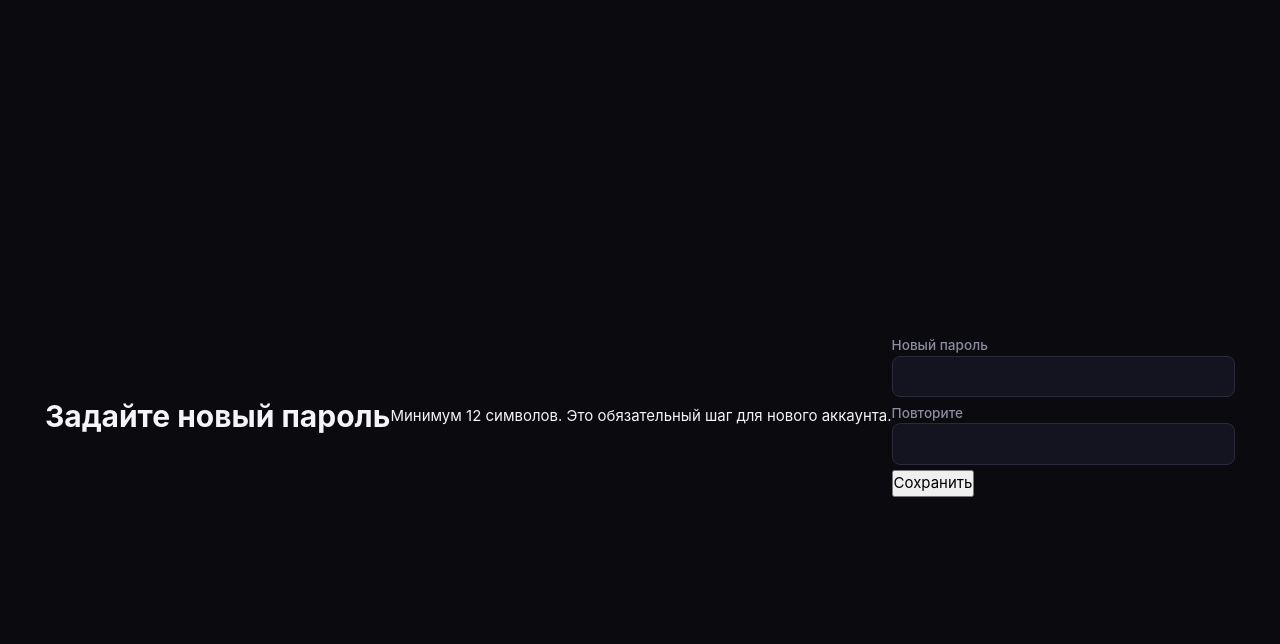
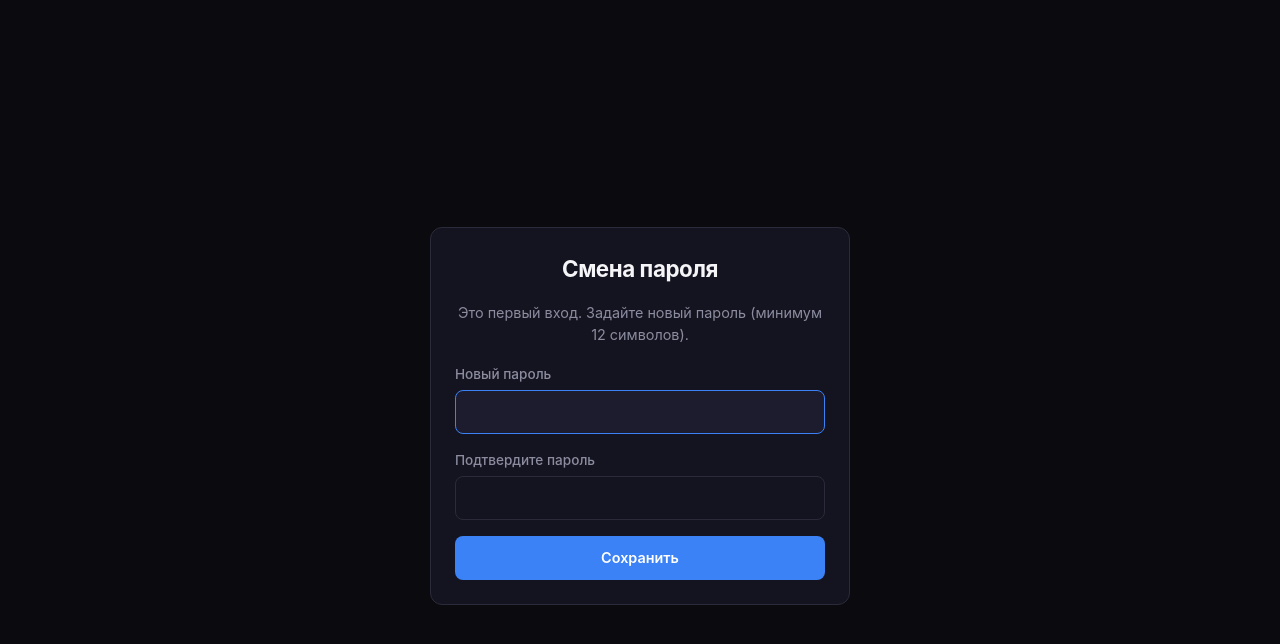
Before and after one commit to Syxarikk/Videofilm, a FastAPI app: template templates/change_password.html in a window 1280 px wide. Shown: the top 644 px of the page. Run offline with FastAPI, Linux system fonts and the light colour scheme; the template is opened without the code that fills it, so the values that code supplies are empty; parts of the project's set-up code (start-up, migrations or seed data) failed here and were passed over.

Commit message:
feat(ui): restyle change_password as centered card with hint
Co-Authored-By: Claude Opus 4.7 (1M context) <noreply@anthropic.com>

```diff
--- a/templates/change_password.html
+++ b/templates/change_password.html
@@ -1,13 +1,23 @@
 {% extends "base.html" %}
-{% block title %}Смена пароля{% endblock %}
+{% block title %}Смена пароля — MediaServer{% endblock %}
 {% block content %}
-<h1>Задайте новый пароль</h1>
-<p>Минимум 12 символов. Это обязательный шаг для нового аккаунта.</p>
-{% if error %}<p class="error">{{ error }}</p>{% endif %}
-<form method="post" action="/change-password">
-  <input type="hidden" name="csrf_token" value="{{ csrf_token }}">
-  <label>Новый пароль <input name="new_password" type="password" autocomplete="new-password" required></label>
-  <label>Повторите <input name="confirm" type="password" autocomplete="new-password" required></label>
-  <button type="submit">Сохранить</button>
-</form>
+<div class="card card-narrow">
+  <h1 style="text-align:center; font-size: 1.4rem;">Смена пароля</h1>
+  <p style="color:var(--text-dim); font-size:0.9rem; text-align:center; margin-bottom:1.2rem;">
+    Это первый вход. Задайте новый пароль (минимум 12 символов).
+  </p>
+  {% if error %}<div class="error" style="margin-bottom:1rem;">{{ error }}</div>{% endif %}
+  <form method="post" action="/change-password" class="stack">
+    <input type="hidden" name="csrf_token" value="{{ csrf_token }}">
+    <div>
+      <label for="new_password">Новый пароль</label>
+      <input id="new_password" name="new_password" type="password" autocomplete="new-password" minlength="12" required autofocus>
+    </div>
+    <div>
+      <label for="confirm">Подтвердите пароль</label>
+      <input id="confirm" name="confirm" type="password" autocomplete="new-password" minlength="12" required>
+    </div>
+    <button type="submit" class="btn btn-block">Сохранить</button>
+  </form>
+</div>
 {% endblock %}
```
